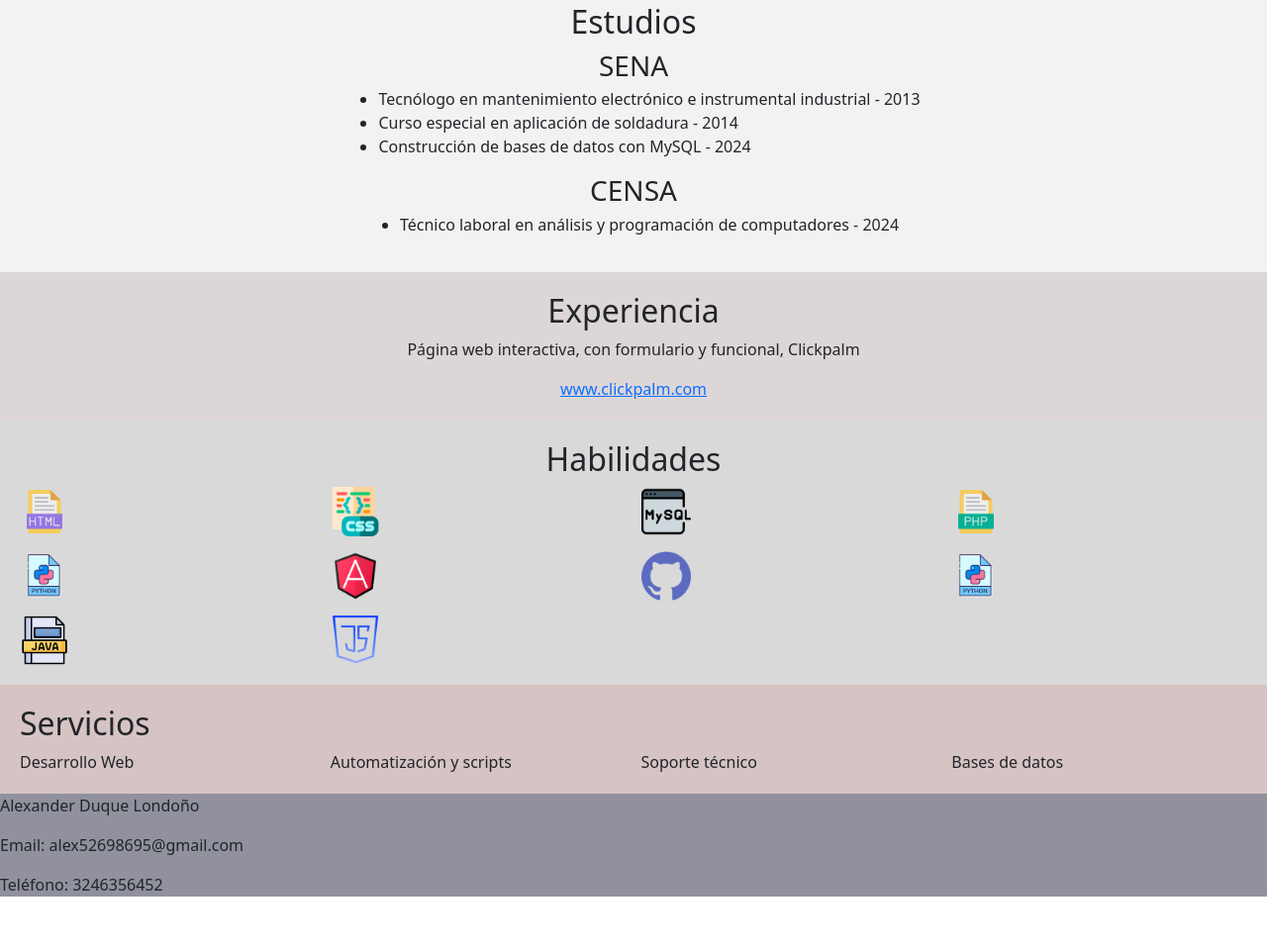
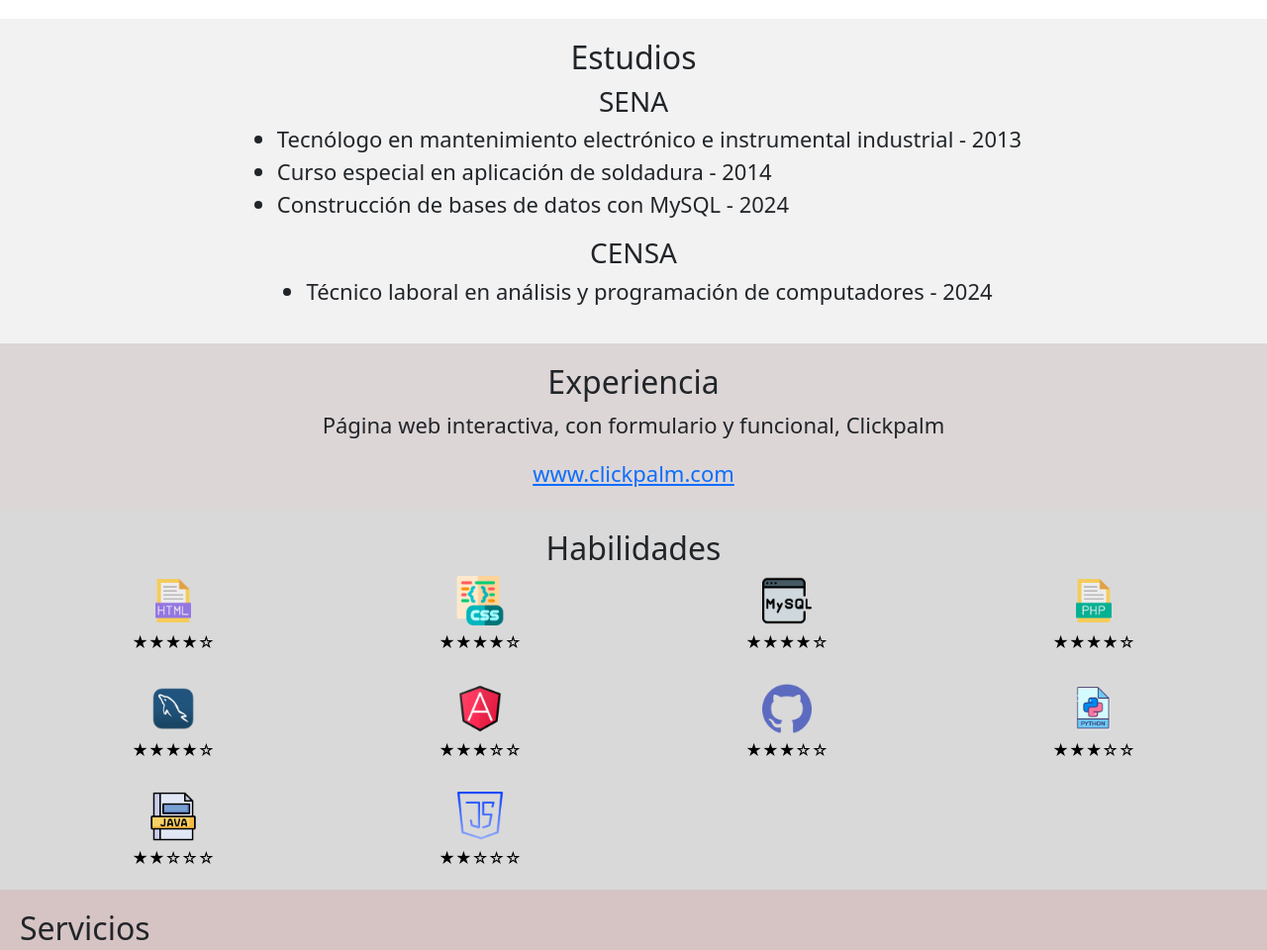
Before and after one commit to alexander933/Portafolio-corregido-Ingles, a plain HTML site: page index.html in a window 1280 px wide. Shown: the part 835-1795 px from the top of the page at 99% size. Before the commit the page ends 1757 px from the top, so only its background shows below. Drawn offline with nearby package versions, Linux system fonts and the light colour scheme.

Commit message:
Cuarto avance

```diff
--- a/index.html
+++ b/index.html
@@ -69,17 +69,46 @@
     <section id="skills" class="skills">
         <h2>Habilidades</h2>
         <div class="skill-grid">
+            <div class="skill-item">
                 <img src="img/html.png" alt="HTML">
+                <div class="stars">★★★★☆</div>
+            </div>
+            <div class="skill-item">
                 <img src="img/css.png" alt="CSS">
+                <div class="stars">★★★★☆</div>
+            </div>
+            <div class="skill-item">
                 <img src="img/mysql.png" alt="MySQL">
+                <div class="stars">★★★★☆</div>
+            </div>
+            <div class="skill-item">
                 <img src="img/php.png" alt="PHP">
-            <img src="img/piton.png" alt="Workbench">
+                <div class="stars">★★★★☆</div>
+            </div>
+            <div class="skill-item">
+                <img src="img/workbench.png" alt="Workbench">
+                <div class="stars">★★★★☆</div>
+            </div>
+            <div class="skill-item">
                 <img src="img/Angular.png" alt="Angular">
+                <div class="stars">★★★☆☆</div>
+            </div>
+            <div class="skill-item">
                 <img src="img/github.png" alt="GitHub">
+                <div class="stars">★★★☆☆</div>
+            </div>
+            <div class="skill-item">
                 <img src="img/piton.png" alt="Python">
+                <div class="stars">★★★☆☆</div>
+            </div>
+            <div class="skill-item">
                 <img src="img/java.png" alt="Java">
+                <div class="stars">★★☆☆☆</div>
+            </div>
+            <div class="skill-item">
                 <img src="img/javascript (1).png" alt="JavaScript">
-
+                <div class="stars">★★☆☆☆</div>
+            </div>
         </div>
     </section>
 
--- a/styles.css
+++ b/styles.css
@@ -5,6 +5,7 @@ body {
     background-color: #f5f5f5;
     color: #333;
     text-align: center;
+
 }
 
 .hero {
@@ -81,6 +82,7 @@ body {
     border: none;
     box-shadow: none;
     padding: 20px;
+    font-size: 22px;
 
 }
 
@@ -104,9 +106,10 @@ body {
     display: flex;
     justify-content: center;
     flex-wrap: wrap;
-    gap: 15px;
+    gap: 30px;
     display: grid;
     grid-template-columns: repeat(4, 1fr);
+    column-gap: 0px;
 }
 
 .skill-grid img {
@@ -117,6 +120,7 @@ body {
 
 footer {
     background-color: #91919E;
+    font-size: 22px;
 }
 
 .hero h1 {
@@ -169,3 +173,15 @@ button,
     padding: 10px 15px;
     cursor: pointer;
 }
+
+.skill-item {
+    display: flex;
+    flex-direction: column;
+    align-items: center;
+
+}
+.stars {
+    font-size: 16px;
+    color: black;
+    margin-top: 5px;
+}
```
Lines whose indentation alone changed are shown as unchanged.
